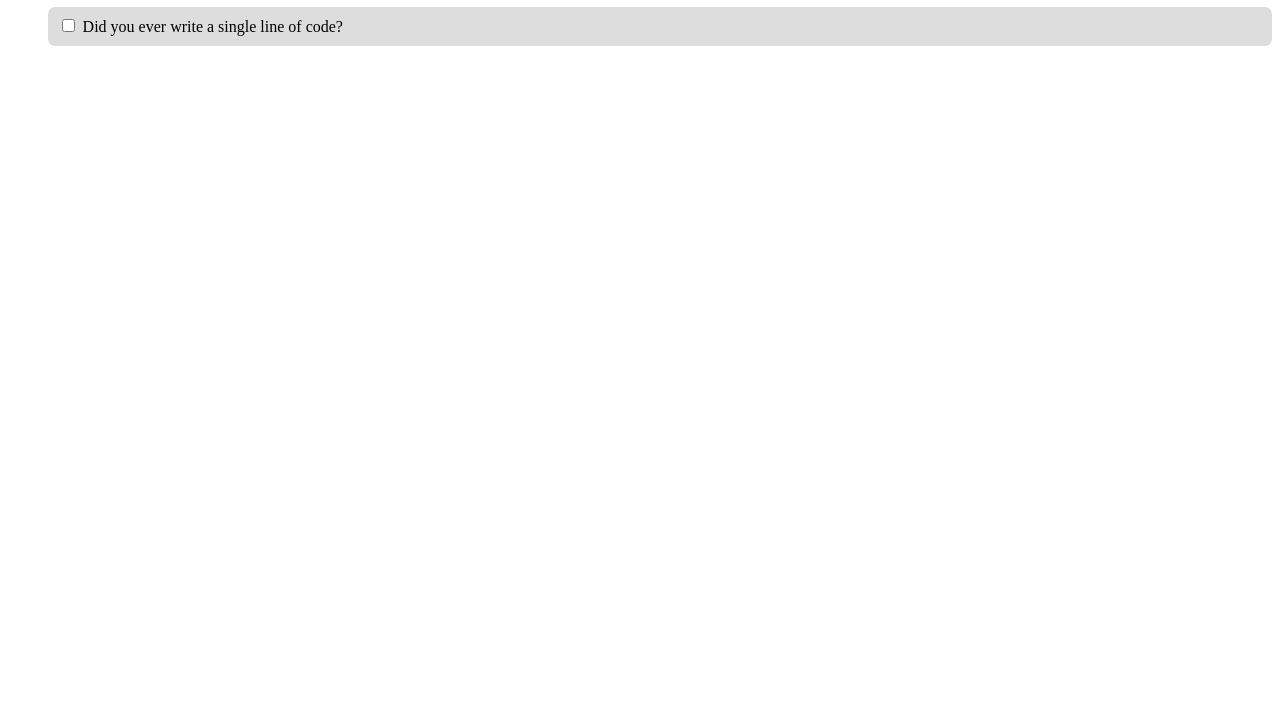
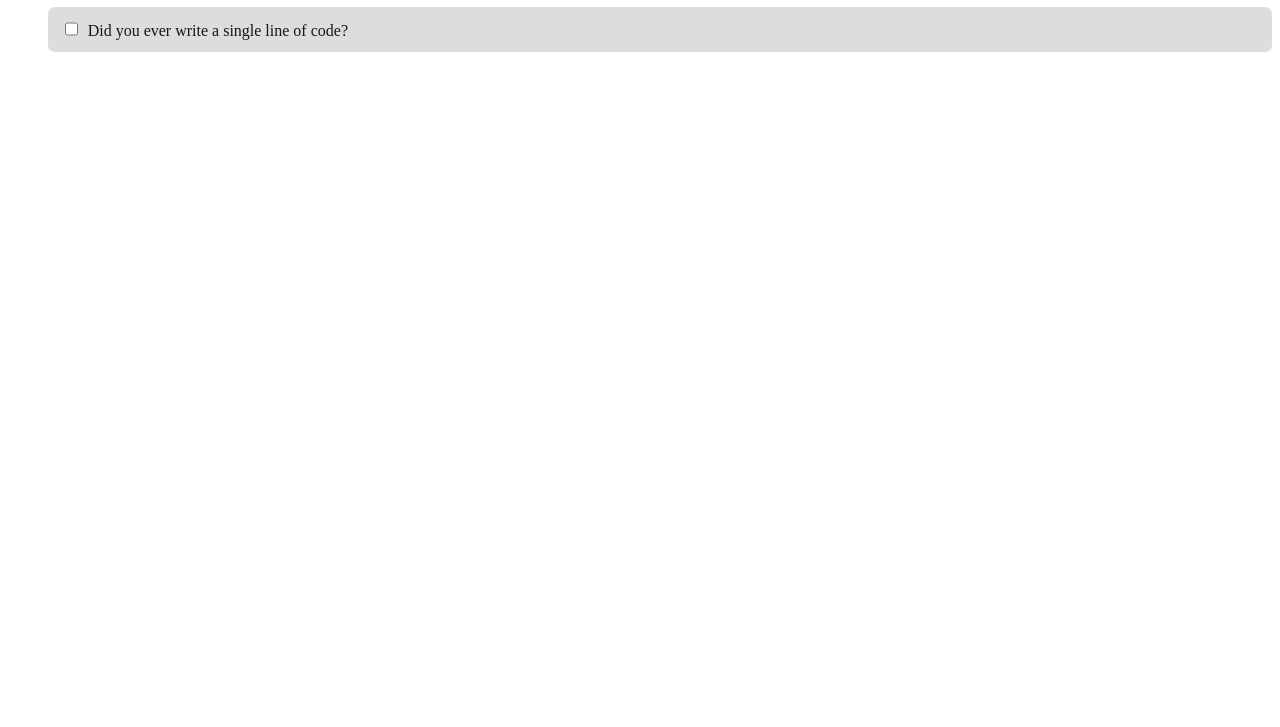
Before and after one commit to MoutonSanglant/gamedev-checklist, a plain HTML site: page index.html in a window 1280 px wide. Shown: the part 73-800 px from the top of the page. Drawn offline with Linux system fonts and the light colour scheme.

Commit message:
Make list element fully clickable

```diff
--- a/index.html
+++ b/index.html
@@ -12,27 +12,41 @@
 }
 
 #checklist li {
+  display: flex;
   background-color: #ddd;
   border-radius: 7px;
-  height: auto;
-  padding: 0.6em 0.6em;
-  margin-bottom: 0.4em;
+  height: 2em;
+  padding: 0.4em 0.4em;
+  margin-bottom: 0.6em;
   overflow: hidden;
-  transition: height 0.3s, padding 0.3s;
-}
-
-#checklist li input {
-  margin-right: 0.6em;
+  color: rgba(22, 22, 22, 1);
+  transition: height 0.3s, padding 0.3s, color 0.2s;
 }
 
 #checklist li.locked {
   text-decoration: line-through;
-  color: #666;
+  color: rgba(102, 102, 102, 1);
 }
 
 #checklist li.hidden {
   height: 0;
-  padding: 0 0.6em;
+  padding: 0 0.4em;
+  color: rgba(102, 102, 102, 0);
+}
+
+#checklist li * {
+  margin: auto 0;
+  height: 100%;
+  line-height: 230%;
+}
+
+#checklist li input {
+  margin-left: 0.8em;
+}
+
+#checklist label {
+  margin-left: 0.6em;
+  width: 100%;
 }
 </style>
 </head>
```
